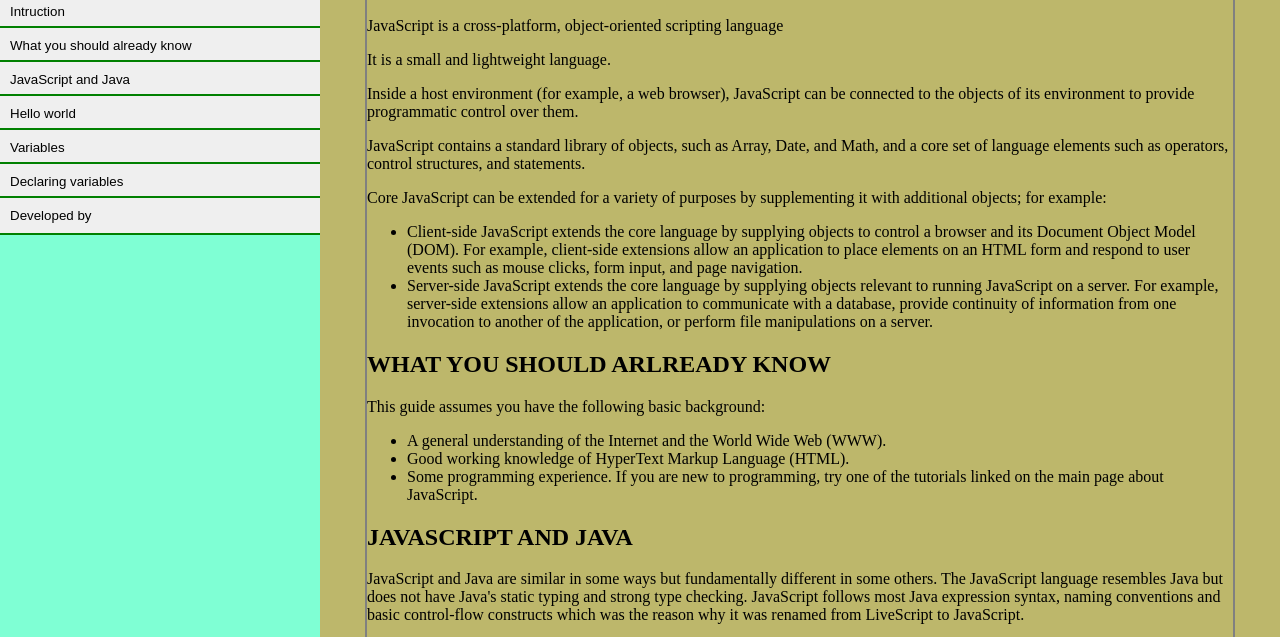
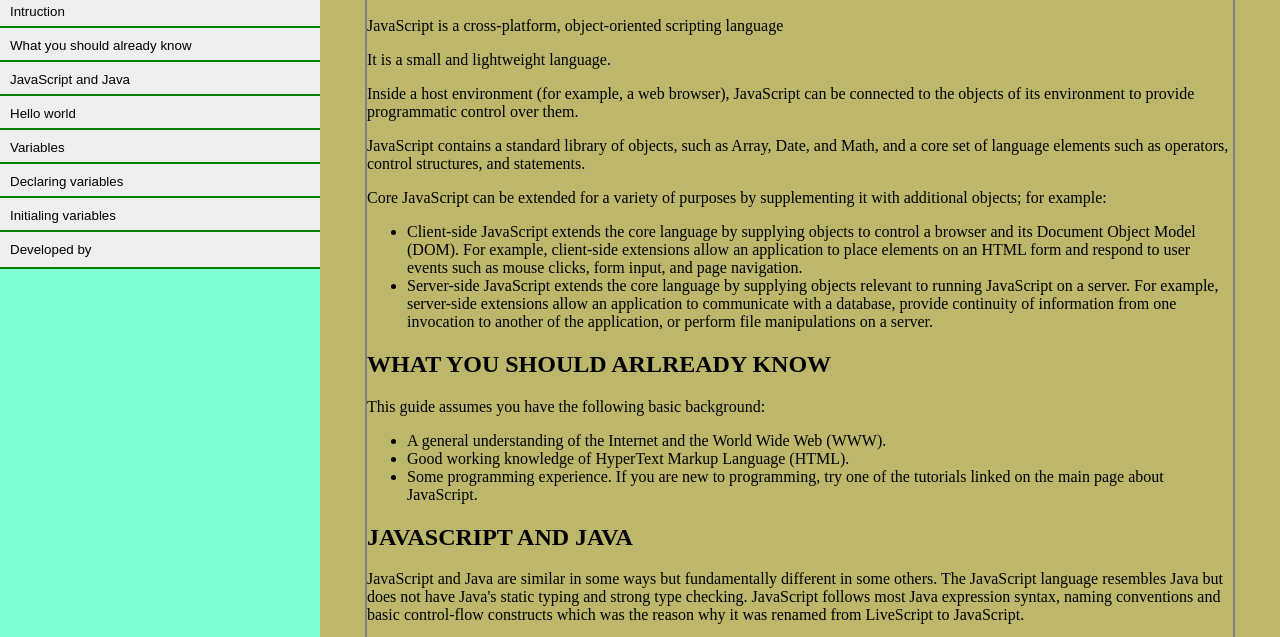
Before and after one commit to macjoel/my_website, a plain HTML site: page index.html in a window 1280 px wide. Shown: the part 97-734 px from the top of the page. Drawn offline with Linux system fonts and the light colour scheme.

Commit message:
add a link

```diff
--- a/index.html
+++ b/index.html
@@ -21,6 +21,7 @@
             <a href="#hello_world"><button>Hello world</button></a>
             <a href="#variables"><button>Variables</button></a>
             <a href="#declaring"><button>Declaring variables</button></a>
+            <a href="#declaring"><button>Initialing variables</button></a>
             <a href="#developer"><button>Developed by</button></a>
         </div>
     </nav>
```
